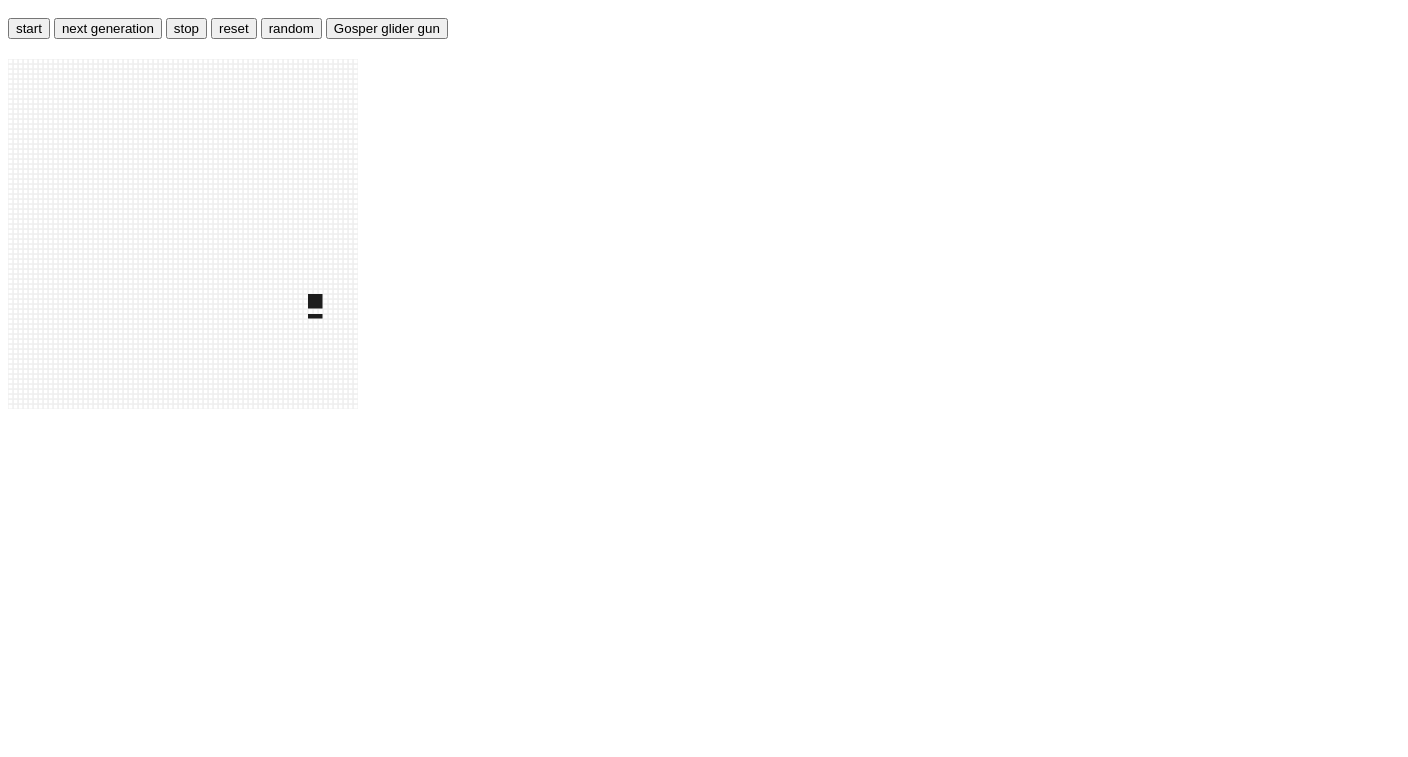
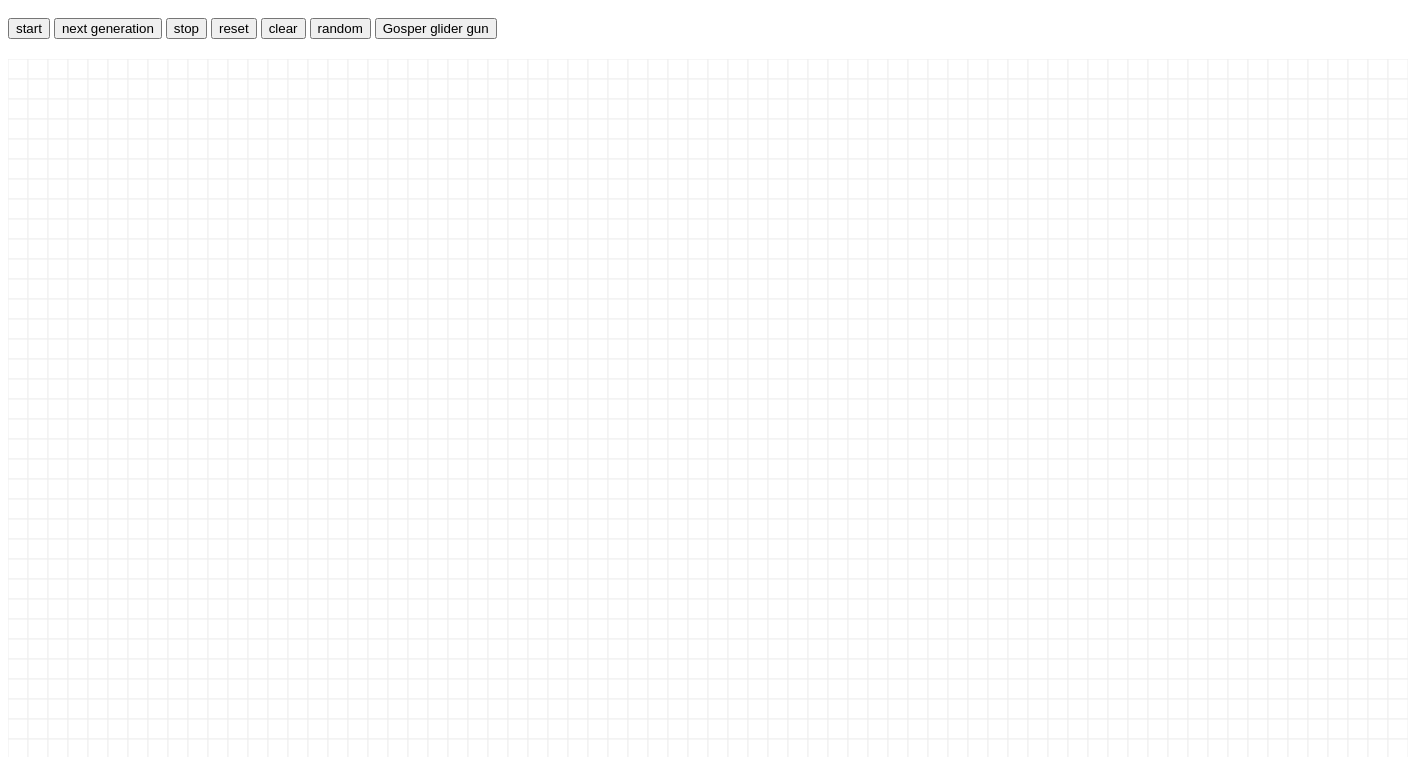
Before and after one commit to ge1o/conways-game-of-life, a plain HTML site: page index.html in a window 1280 px wide. Shown: the part 43-800 px from the top of the page, 1408 px wide, since content can reach past the window. Drawn offline with Linux system fonts and the light colour scheme.

Commit message:
review fixes

```diff
--- a/index.html
+++ b/index.html
@@ -14,11 +14,13 @@
         <button class="next-gen">next generation</button>
         <button class="stop">stop</button>
         <button class="reset">reset</button>
+        <button class="clear">clear</button>
         <button class="random">random</button>
         <button class="ggg">Gosper glider gun</button>
     </div>
 
     <canvas class="life"></canvas>
+    <canvas class="life2"></canvas>
 
     <script src="./js/init.js"></script>
     <script src="./js/life.js"></script>
--- a/js/init.js
+++ b/js/init.js
@@ -4,7 +4,9 @@ var app = {
         console.info('init');
 
         var life = new app.Life(document.querySelector('.life'));
-        life.initialize();
+        var life2 = new app.Life(document.querySelector('.life2'));
+        life.initialize({x:1});
+        life2.initialize();
     }
 
 };
--- a/js/life.js
+++ b/js/life.js
@@ -1,23 +1,25 @@
 app.Life = (function (document, app) {
 
-    let pattern = [
-        [60, 47],[61,47],[62,47],
-        [60, 48],[61,48],[62,48],
-        [60, 49],[61,49],[62,49],
-        [60, 51],[61,51],[62,51]
-    ];
+    let pattern = {
+        default: [
+            [60, 47],[61,47],[62,47],
+            [60, 48],[61,48],[62,48],
+            [60, 49],[61,49],[62,49],
+            [60, 51],[61,51],[62,51]
+        ],
 
-    let gosperGliderGun = [
-        [1, 5],[1, 6],[2, 5],[2, 6],[11, 5],[11, 6],[11, 7],[12, 4],[12, 8],[13, 3],[13, 9],[14, 3],[14, 9],[15, 6],[16, 4],[16, 8],[17, 5],[17, 6],[17, 7],[18, 6],[21, 3],[21, 4],[21, 5],[22, 3],[22, 4],[22, 5],[23, 2],[23, 6],[25, 1],[25, 2],[25, 6],[25, 7],[35, 3],[35, 4],[36, 3],[36, 4]
-    ];
+        gosperGliderGun: [
+            [1, 5],[1, 6],[2, 5],[2, 6],[11, 5],[11, 6],[11, 7],[12, 4],[12, 8],[13, 3],[13, 9],[14, 3],[14, 9],[15, 6],[16, 4],[16, 8],[17, 5],[17, 6],[17, 7],[18, 6],[21, 3],[21, 4],[21, 5],[22, 3],[22, 4],[22, 5],[23, 2],[23, 6],[25, 1],[25, 2],[25, 6],[25, 7],[35, 3],[35, 4],[36, 3],[36, 4]
+        ]
+    };
 
-    function Life(options) {
-        options = options || this.defaults;
+    function Life(el) {
+        this.el = el;
 
         this.defaults = {
             w: 70,
             h: 70,
-            cellSize: 5,
+            cellSize: 20,
             fillColor: '#1d1d1d',
             blankColor: '#ffffff',
             strokeColor: '#eeeeee'
@@ -37,36 +39,38 @@ app.Life = (function (document, app) {
             this.findNodes();
             this.addHandlers();
             this.buildGrid();
-            this.setPattern(pattern);
+            this.setPattern(pattern.default);
 
-            this.nodes.life.width = this.defaults.w * this.defaults.cellSize;
-            this.nodes.life.height = this.defaults.h * this.defaults.cellSize;
+            this.el.width = this.defaults.w * this.defaults.cellSize;
+            this.el.height = this.defaults.h * this.defaults.cellSize;
 
             this.renderGrid();
         },
 
         findNodes: function() {
             this.nodes = {
-                canvas: document.querySelector('.life').getContext('2d'),
-                life: document.querySelector('.life'),
+                canvas: this.el.getContext('2d'),
+                life: this.el.querySelector('.life'),
                 startButton: document.querySelector('.start'),
                 nextGenButton: document.querySelector('.next-gen'),
                 stopButton: document.querySelector('.stop'),
                 resetButton: document.querySelector('.reset'),
+                clearButton: document.querySelector('.clear'),
                 randomButton: document.querySelector('.random'),
                 gggButton: document.querySelector('.ggg')
             }
         },
 
         addHandlers: function() {
-            this.nodes.life.addEventListener('click', this.placeCell.bind(this));
+            this.el.addEventListener('click', this.placeCell.bind(this));
             this.nodes.startButton.addEventListener('click', this.start.bind(this));
             this.nodes.nextGenButton.addEventListener('click', this.nextGen.bind(this));
             this.nodes.stopButton.addEventListener('click', this.stop.bind(this));
-            this.nodes.resetButton.addEventListener('click', this.reset.bind(this));
+            this.nodes.resetButton.addEventListener('click', this.renderPattern.bind(this, pattern.default));
+            this.nodes.clearButton.addEventListener('click', this.clear.bind(this));
             this.nodes.randomButton.addEventListener('click', this.random.bind(this));
 
-            this.nodes.gggButton.addEventListener('click', this.ggg.bind(this));
+            this.nodes.gggButton.addEventListener('click', this.renderPattern.bind(this, pattern.gosperGliderGun));
         },
 
         placeCell: function(e) {
@@ -78,18 +82,11 @@ app.Life = (function (document, app) {
             yCoord = Math.floor(e.offsetY / cellSize);
 
             if(this.generation.cells[xCoord][yCoord]) {
+                this.deathCell(xCoord, yCoord);
                 this.generation.cells[xCoord][yCoord] = 0;
-                this.nodes.canvas.beginPath();
-                this.nodes.canvas.rect(xCoord*cellSize, yCoord*cellSize, cellSize, cellSize);
-                this.nodes.canvas.fillStyle = this.defaults.blankColor;
-                this.nodes.canvas.strokeStyle = this.defaults.strokeColor;
-                this.nodes.canvas.fill();
-                this.nodes.canvas.stroke();
             } else {
+                this.birthCell(xCoord, yCoord);
                 this.generation.cells[xCoord][yCoord] = 1;
-                this.nodes.canvas.fillStyle = this.defaults.fillColor;
-                this.nodes.canvas.fillRect(Math.floor(e.offsetX / cellSize) * cellSize,
-                    Math.floor(e.offsetY / cellSize) * cellSize, cellSize, cellSize);
             }
         },
 
@@ -108,22 +105,48 @@ app.Life = (function (document, app) {
             }.bind(this));
         },
 
+        birthCell: function(x, y) {
+            let cellSize = this.defaults.cellSize;
+            let xPx = x*cellSize;
+            let yPx = y*cellSize;
+            let cellSizeFixed = cellSize;
+
+            xPx = xPx + 1;
+            yPx = yPx + 1;
+            cellSizeFixed = cellSizeFixed - 2;
+
+            this.nodes.canvas.beginPath();
+            this.nodes.canvas.rect(xPx, yPx, cellSizeFixed, cellSizeFixed);
+
+            this.nodes.canvas.fillStyle = this.defaults.fillColor;
+
+            this.nodes.canvas.fill();
+        },
+
+        deathCell: function(x, y) {
+            let cellSize = this.defaults.cellSize;
+
+            this.nodes.canvas.beginPath();
+            this.nodes.canvas.rect(x*cellSize, y*cellSize, cellSize, cellSize);
+
+            this.nodes.canvas.fillStyle = this.defaults.blankColor;
+            this.nodes.canvas.strokeStyle = this.defaults.strokeColor;
+
+            this.nodes.canvas.fill();
+            this.nodes.canvas.stroke();
+        },
+
         renderGrid: function() {
-            let cellSize = this.defaults.cellSize;
             let gridSize = this.defaults.w * this.defaults.cellSize;
 
-            this.nodes.canvas.strokeStyle = this.defaults.strokeColor;
-            this.nodes.canvas.fillStyle = this.defaults.fillColor;
             this.nodes.canvas.clearRect(0, 0, gridSize, gridSize);
 
             this.generation.cells.forEach(function(row, x) {
                 row.forEach(function(cell, y) {
-                    this.nodes.canvas.beginPath();
-                    this.nodes.canvas.rect(x*cellSize, y*cellSize, cellSize, cellSize);
                     if (cell) {
-                        this.nodes.canvas.fill();
+                        this.birthCell(x, y);
                     } else {
-                        this.nodes.canvas.stroke();
+                        this.deathCell(x, y);
                     }
                 }.bind(this));
             }.bind(this));
@@ -139,22 +162,22 @@ app.Life = (function (document, app) {
             if (this.isFilled(x-1, y-1)) {
                 neighbours++;
             }
-            if (this.isFilled(x,   y-1)) {
+            if (this.isFilled(x, y-1)) {
                 neighbours++;
             }
             if (this.isFilled(x+1, y-1)) {
                 neighbours++;
             }
-            if (this.isFilled(x-1, y  )) {
+            if (this.isFilled(x-1, y )) {
                 neighbours++;
             }
-            if (this.isFilled(x+1, y  )) {
+            if (this.isFilled(x+1, y)) {
                 neighbours++;
             }
             if (this.isFilled(x-1, y+1)) {
                 neighbours++;
             }
-            if (this.isFilled(x,   y+1)) {
+            if (this.isFilled(x, y+1)) {
                 neighbours++;
             }
             if (this.isFilled(x+1, y+1)) {
@@ -210,9 +233,7 @@ app.Life = (function (document, app) {
             }
         },
 
-        reset: function() {
-            this.setPattern(pattern);
-
+        clear: function() {
             this.buildGrid();
             this.renderGrid();
             this.stop();
@@ -230,9 +251,9 @@ app.Life = (function (document, app) {
             this.renderGrid();
         },
 
-        ggg: function() {
-            this.reset();
-            this.setPattern(gosperGliderGun);
+        renderPattern: function(pattern) {
+            this.clear();
+            this.setPattern(pattern);
             this.renderGrid();
         }
     };
```
Also changed, not shown: 1 other file.
